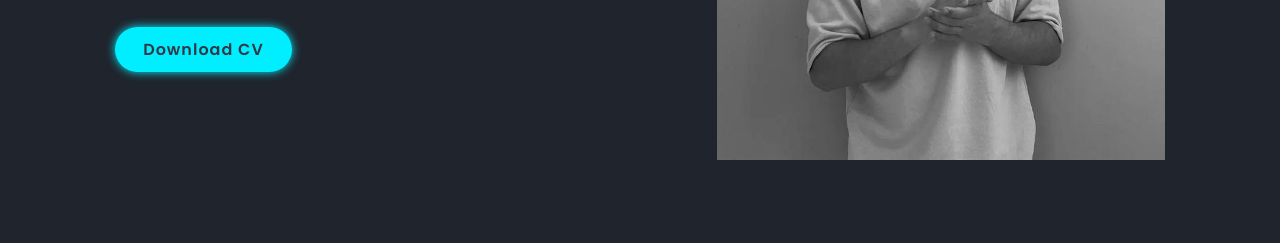
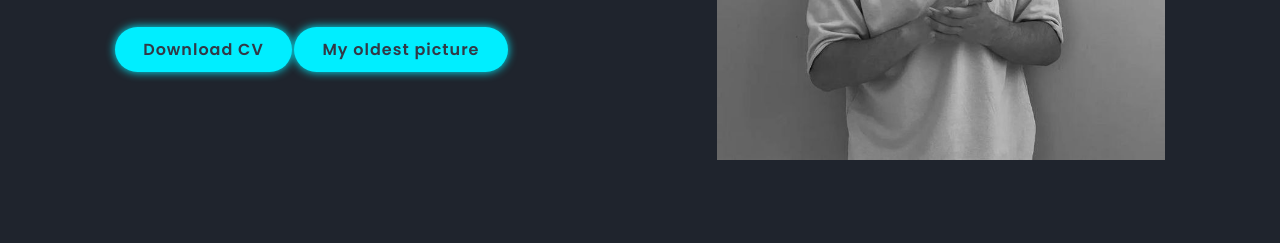
Before and after one commit to medo4ock/Portfolio-v0.2, a plain HTML site: page index.html in a window 1280 px wide. Shown: the part 557-800 px from the top of the page. Drawn offline with nearby package versions, Linux system fonts and the light colour scheme.

Commit message:
Update index.html

```diff
--- a/index.html
+++ b/index.html
@@ -41,6 +41,8 @@
                 <a href="#!"><i class='bx bxl-github'></i></a>
             </div>
             <a href="image/photo_2024-11-29_20-58-52.jpg" src="image/photo_2024-11-29_20-58-52.jpg" class="btn">Download CV</a>
+            <a href="image/оол.png" src="image/оол.png" class="btn">My oldest picture </a>
+
         </div>
 
         <div class="home-img">
```
